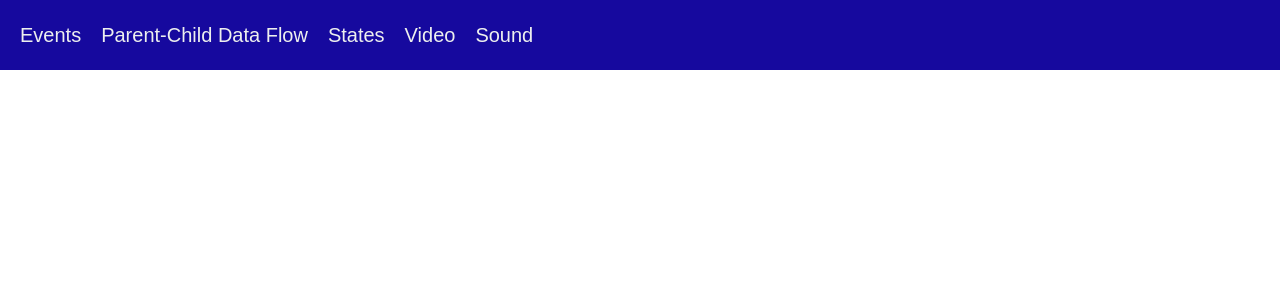
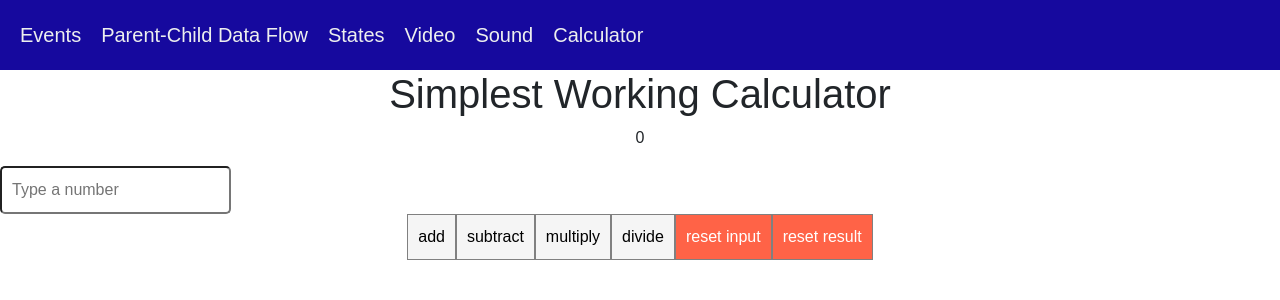
Before and after one commit to VaibhavBedarkar/React-Learning, a React (Create React App) app: page /calculator in a window 1280 px wide. Shown: the top 300 px of the page. Built offline with nearby package versions, Linux system fonts and the light colour scheme.

Commit message:
[calculator App]

```diff
--- a/src/App.css
+++ b/src/App.css
@@ -36,3 +36,28 @@
     transform: rotate(360deg);
   }
 }
+
+
+* {
+  font-family: sans-serif;
+}
+input,
+button {
+  font-size: 20px;
+  padding: 10px;
+  border-radius: 5px;
+}
+input {
+  display: block;
+  margin-bottom: 20px;
+}
+button {
+  border: 1px solid gray;
+  background: whitesmoke;
+  margin-right: 5px;
+}
+button:nth-last-child(2),
+button:nth-last-child(1) {
+  background: tomato;
+  color: white;
+}
--- a/src/App.js
+++ b/src/App.js
@@ -6,6 +6,7 @@ import { Routes, Route, Link } from 'react-router-dom';
 import States from './component/States';
 import VideoPlayerExample from './component/VideoPlayerExample';
 import AudioDemo from './component/AudioDemo';
+import Calculator from './component/Calculator';
 function App() {
   return (
     <>
@@ -15,6 +16,7 @@ function App() {
         <Link to="/states" className="nav-item">States</Link>
         <Link to="/video" className="nav-item">Video</Link>
         <Link to="/sound" className="nav-item">Sound</Link>
+        <Link to="/calculator" className="nav-item">Calculator</Link>
     </nav>
       <Routes>
         <Route path="/" element={<EventDemo/>}></Route>
@@ -22,6 +24,7 @@ function App() {
         <Route path="/states" element={<States/>}></Route>
         <Route path="/video" element={<VideoPlayerExample/>}></Route>
         <Route path="/sound" element={<AudioDemo/>}></Route>
+        <Route path="/calculator" element={<Calculator/>}></Route>
       </Routes>
     </>
   );
--- /dev/null
+++ b/src/component/Calculator.js
@@ -0,0 +1,62 @@
+import {useState,useRef} from "react";
+
+export default function Calculator() {
+    const inputRef = useRef(null);
+    const resultRef = useRef(null);
+    const [result, setResult] = useState(0);
+
+    function plus(e) {
+      e.preventDefault();
+      setResult((result) => result + Number(inputRef.current.value));
+    };
+
+    function minus(e) {
+        e.preventDefault();
+      setResult((result) => result - Number(inputRef.current.value));
+    };
+
+    function times(e) {
+      e.preventDefault();
+      setResult((result) => result * Number(inputRef.current.value));
+    };
+
+    function divide(e) {
+      e.preventDefault();
+      setResult((result) => result / Number(inputRef.current.value));
+    };
+
+     function resetInput(e) {
+        e.preventDefault();
+          inputRef.current.value = "";
+      };
+
+      function resetResult(e) {
+          e.preventDefault();
+          setResult(0);
+      };
+
+    return (
+      <div className="App">
+        <div>
+          <h1>Simplest Working Calculator</h1>
+        </div>
+        <form>
+          <p ref={resultRef}>
+            {result}
+          </p>
+          <input
+            pattern="[0-9]"
+            ref={inputRef}
+            type="number"
+            placeholder="Type a number"
+          />
+          <button onClick={plus}>add</button>
+          <button onClick={minus}>subtract</button>
+          <button onClick={times}>multiply</button>
+          <button onClick={divide}>divide</button>
+          <button onClick={resetInput}>reset input</button>
+          <button onClick={resetResult}>reset result</button>
+        </form>
+      </div>
+    );
+  }
```
